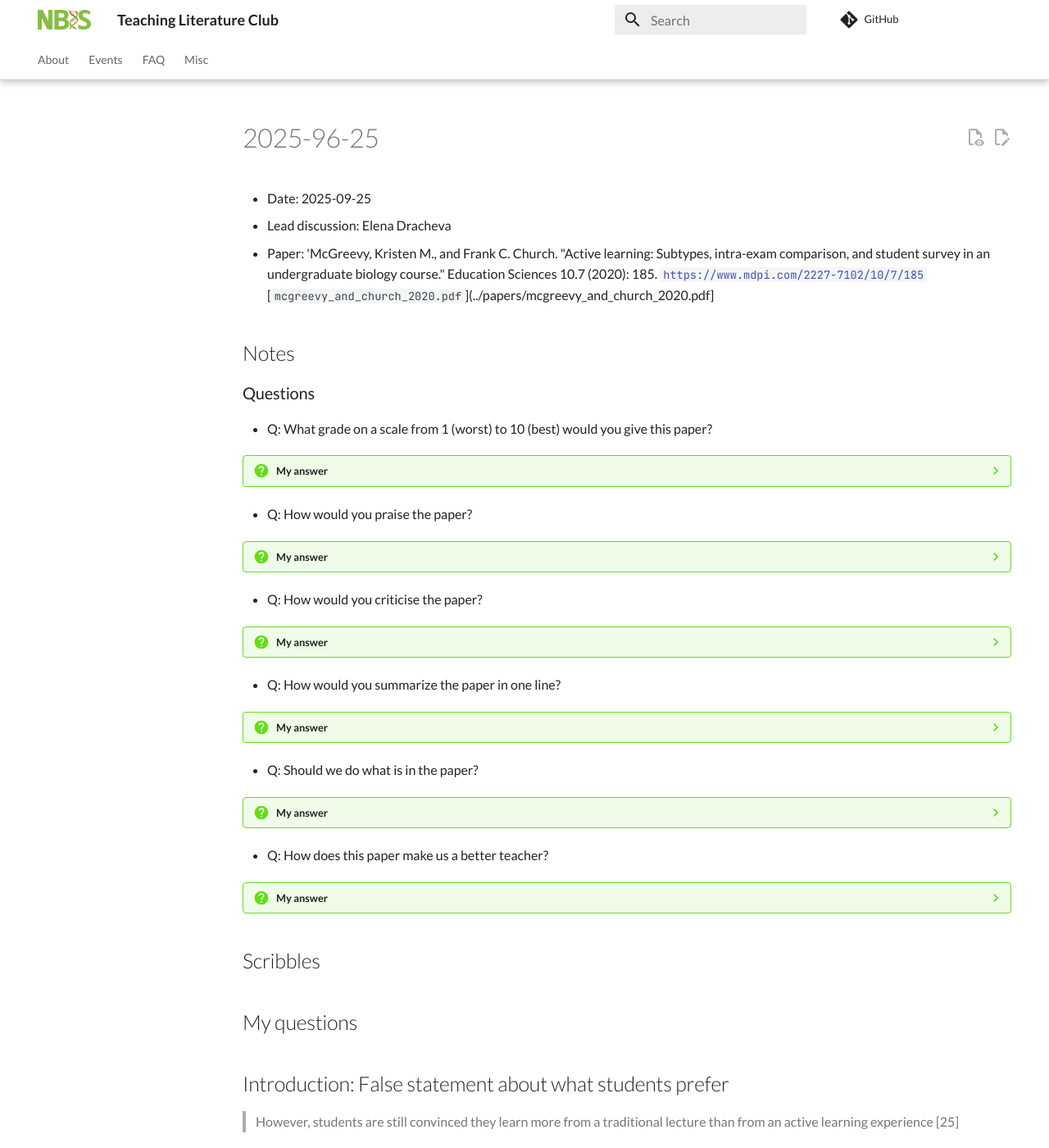
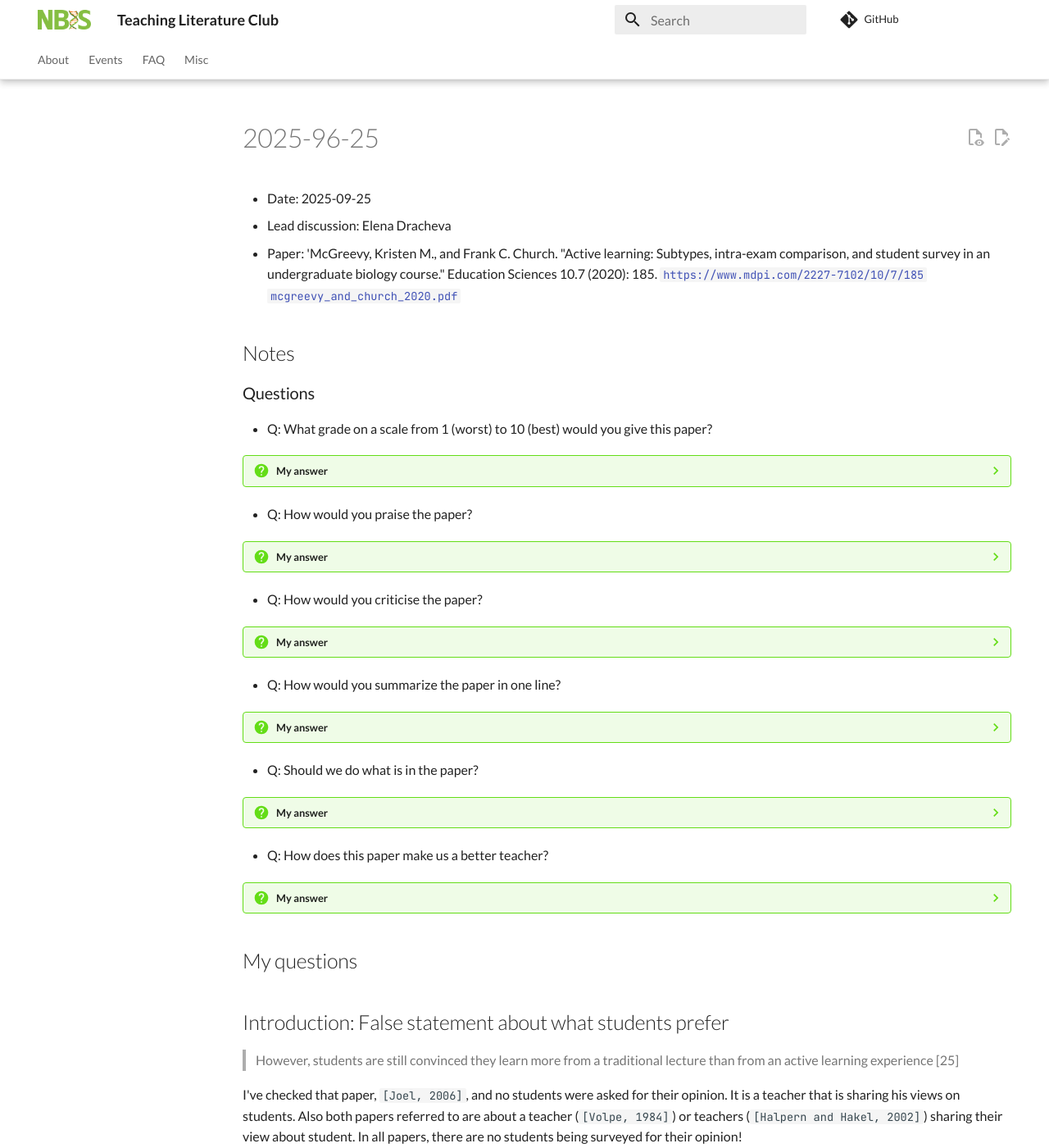
Before and after one commit to NBISweden/teaching_literature_club, an MkDocs documentation site: the page built from docs/events/20250925/README.md, in a window 1280 px wide and 1400 px high. Shown: the whole window at 82% size. Built offline with MkDocs 1.6.1 and Material for MkDocs 9.7.7, drawn with Linux system fonts in a browser that asks for light colours; comment, search, counter and statistics services are not loaded.

Commit message:
Fix layout

```diff
--- a/docs/events/20250925/README.md
+++ b/docs/events/20250925/README.md
@@ -14,7 +14,7 @@ tags:
   and student survey in an undergraduate biology course."
   Education Sciences 10.7 (2020): 185.
   [`https://www.mdpi.com/2227-7102/10/7/185`](https://www.mdpi.com/2227-7102/10/7/185)
-  [`mcgreevy_and_church_2020.pdf`](../papers/mcgreevy_and_church_2020.pdf]
+  [`mcgreevy_and_church_2020.pdf`](../../papers/mcgreevy_and_church_2020.pdf)
 
 ## Notes
 
@@ -67,9 +67,6 @@ tags:
 
     It shows me that being able to do active learning
     also makes one better at lecturing.
-
-## Scribbles
-
 
 ## My questions
 
```
